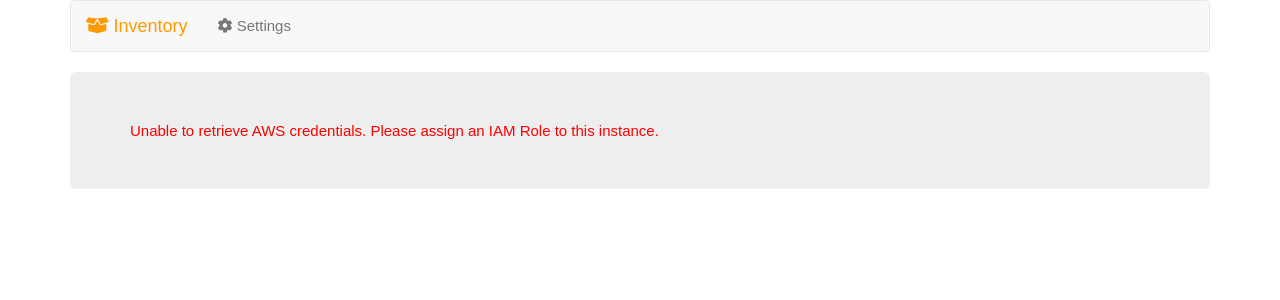
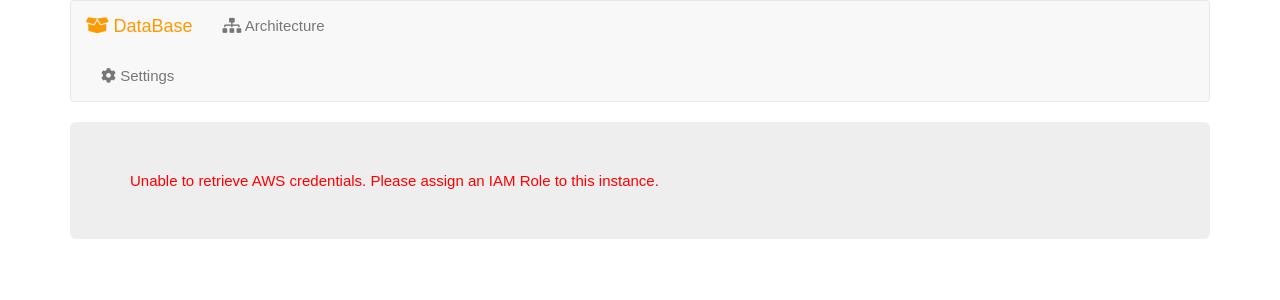
Before and after one commit to nfairoza/mbappointment, a PHP site: page / in a window 1280 px wide. Shown: the top 300 px of the page. Run offline with PHP 8.4, Linux system fonts and the light colour scheme; data that the repository does not hold is empty; some libraries are stand-ins or nearby versions.

Commit message:
first commit

```diff
--- /dev/null
+++ b/get-image.php
@@ -0,0 +1,2 @@
+<?php $result = $_GET['image']; ?>
+<img src="architecture.png">
--- a/index.php
+++ b/index.php
@@ -4,7 +4,7 @@ header("Expires: Sat, 26 Jul 1997 05:00:00 GMT"); // Date in the past
 ?><!DOCTYPE html>
 <html>
   <head>
-    <title>Inventory System</title>
+    <title>Cutting edge Appointment System</title>
     <link href="css/bootstrap.min.css" rel="stylesheet">
     <link href="style.css" rel="stylesheet">
     <link rel="stylesheet" href="https://use.fontawesome.com/releases/v5.1.0/css/all.css" integrity="sha384-lKuwvrZot6UHsBSfcMvOkWwlCMgc0TaWr+30HWe3a4ltaBwTZhyTEggF5tJv8tbt" crossorigin="anonymous">
--- a/menu.php
+++ b/menu.php
@@ -1,7 +1,15 @@
 <nav class="navbar navbar-default" role="navigation">
 
 <div class="navbar-header">
-<a class="navbar-brand" href="/"><i class="fas fa-box-open"></i> Inventory</a>
+<a class="navbar-brand" href="/"><i class="fas fa-box-open"></i> DataBase</a>
+</div>
+
+<div class="collapse navbar-collapse" id="bs-example-navbar-collapse-1">
+  <ul class="nav navbar-nav">
+    <li>
+      <a href="Architecture.php"><i class="fas fa-sitemap"></i> Architecture</a>
+    </li>
+  </ul>
 </div>
 
 <div class="collapse navbar-collapse" id="bs-example-navbar-collapse-1">
--- a/settings-save.php
+++ b/settings-save.php
@@ -82,7 +82,7 @@
           } else {
             # Load initial data
             echo "<br /><p>Loading initial data...</p>";
-            exec("mysql -u $un -p$pw -h $ep $db < sql/inventory.sql");
+            exec("mysql -u $un -p$pw -h $ep $db < sql/schedule.sql");
           }
 
           # Send them back to home page
--- a/settings.php
+++ b/settings.php
@@ -1,7 +1,7 @@
 <!DOCTYPE html>
 <html>
   <head>
-    <title>Inventory System</title>
+    <title>Cuttine edge appointment System</title>
     <link href="css/bootstrap.min.css" rel="stylesheet">
     <link href="style.css" rel="stylesheet">
     <link rel="stylesheet" href="https://use.fontawesome.com/releases/v5.1.0/css/all.css" integrity="sha384-lKuwvrZot6UHsBSfcMvOkWwlCMgc0TaWr+30HWe3a4ltaBwTZhyTEggF5tJv8tbt" crossorigin="anonymous">
--- a/show-data.php
+++ b/show-data.php
@@ -28,16 +28,16 @@
 
   if ( $mode=="add")
    {
-   Print '<h2>Add Inventory</h2>
+   Print '<h2>Add Appointment</h2>
    <p>
    <form action=';
    echo $_SERVER['PHP_SELF'];
    Print '
    method=post>
    <table>
-   <tr><td>Store:</td><td><input type="text" name="store" /></td></tr>
-   <tr><td>Item:</td><td><input type="text" name="item" /></td></tr>
-   <tr><td>Quantity:</td><td><input type="text" name="quantity" /></td></tr>
+   <tr><td>CustomerName:</td><td><input type="text" name="store" /></td></tr>
+   <tr><td>StylerName:</td><td><input type="text" name="item" /></td></tr>
+   <tr><td>scheduledTime:</td><td><input type="text" name="quantity" /></td></tr>
    <tr><td colspan="2" align="center"><input type="submit" class="blue-button"/></td></tr>
    <input type=hidden name=mode value=added>
    </table>
@@ -46,12 +46,12 @@
 
    if ( $mode=="added")
    {
-   mysqli_query ($connect, "INSERT INTO inventory (store, item, quantity) VALUES ('$store', '$item', $quantity)");
+   mysqli_query ($connect, "INSERT INTO schedule (CustomerName, StylerName, scheduledTime) VALUES ('$store', '$item', $quantity)");
    }
 
   if ( $mode=="edit")
    {
-   Print '<h2>Edit Inventory</h2>
+   Print '<h2>Edit Appointment</h2>
    <p>
    <form action=';
    echo $_SERVER['PHP_SELF'];
@@ -78,33 +78,33 @@
 
    if ( $mode=="edited")
    {
-    error_log("UPDATE inventory SET store = '$store', item = '$item', quantity = $quantity WHERE id = $id");
-   mysqli_query ($connect, "UPDATE inventory SET store = '$store', item = '$item', quantity = $quantity WHERE id = $id");
+    error_log("UPDATE schedule SET CustomerName = '$store', StylerName = '$item', scheduledTime = $quantity WHERE id = $id");
+   mysqli_query ($connect, "UPDATE schedule SET CustomerName = '$store', StylerName = '$item', scheduledTime = $quantity WHERE id = $id");
    Print "Data Updated!<p>";
    }
 
   if ( $mode=="remove")
    {
-   mysqli_query ($connect, "DELETE FROM inventory where id=$id");
+   mysqli_query ($connect, "DELETE FROM schedule where id=$id");
    Print "Entry has been removed <p>";
    }
 
-   $data = mysqli_query($connect, "SELECT * FROM inventory ORDER BY id ASC") or die(mysqli_error($connect));
+   $data = mysqli_query($connect, "SELECT * FROM schedule ORDER BY id ASC") or die(mysqli_error($connect));
    Print "<table id='inventory' border cellpadding=3>";
    Print "<tr><th width=10/><th width=10/> " .
-     "<th>Store</th> " .
-     "<th>Item</th> " .
-     "<th>Quantity</th></tr>";
+     "<th>CustomerName</th> " .
+     "<th>StylerName</th> " .
+     "<th>scheduledTime</th></tr>";
    while($info = mysqli_fetch_array( $data ))
    {
    Print "<tr><td><a href=" .$_SERVER['PHP_SELF']. "?id=" . $info['id'] ."&mode=remove><i class='fas fa-trash-alt' style='color:#d82323;'></i></a></td>";
-   Print "<td><a href=" .$_SERVER['PHP_SELF']. "?id=" . $info['id'] ."&store=" . urlencode($info['store']) . "&item=" . urlencode($info['item']) . "&quantity=" . $info['quantity'] ."&email=" . "&mode=edit><i class='fas fa-edit'></i></a></td>";
-   Print "<td>".$info['store'] . "</td> ";
-   Print "<td>".$info['item'] . "</td> ";
-   Print "<td>".$info['quantity'] . "</td> ";
+   Print "<td><a href=" .$_SERVER['PHP_SELF']. "?id=" . $info['id'] ."&store=" . urlencode($info['CustomerName']) . "&item=" . urlencode($info['StylerName']) . "&quantity=" . $info['scheduledTime'] ."&email=" . "&mode=edit><i class='fas fa-edit'></i></a></td>";
+   Print "<td>".$info['CustomerName'] . "</td> ";
+   Print "<td>".$info['StylerName'] . "</td> ";
+   Print "<td>".$info['scheduledTime'] . "</td> ";
    Print "<tr>";
    }
    Print "</table>";
-   Print "<br/><a href=" .$_SERVER['PHP_SELF']. "?mode=add class='blue-button'><i class='fas fa-plus'></i> Add Inventory</a>";
+   Print "<br/><a href=" .$_SERVER['PHP_SELF']. "?mode=add class='blue-button'><i class='fas fa-plus'></i> Add Appointment</a>";
   }
 ?>
```
Also changed, not shown: architecture.php (added, +33 -0 lines), sql/schedule.sql (added, +7 -0 lines), architecture.png (added), images/architecture.png (added), 2 other files.
